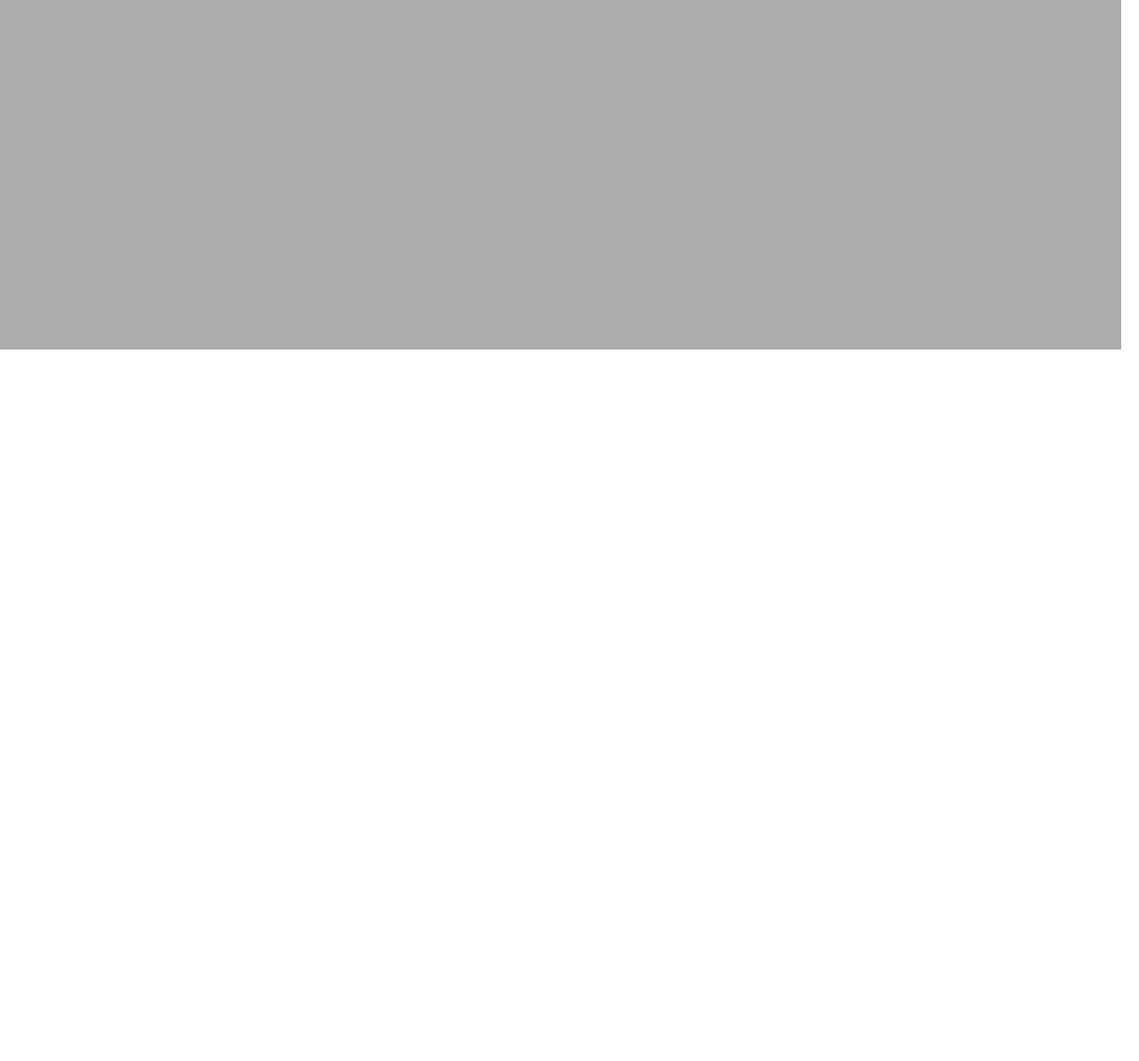
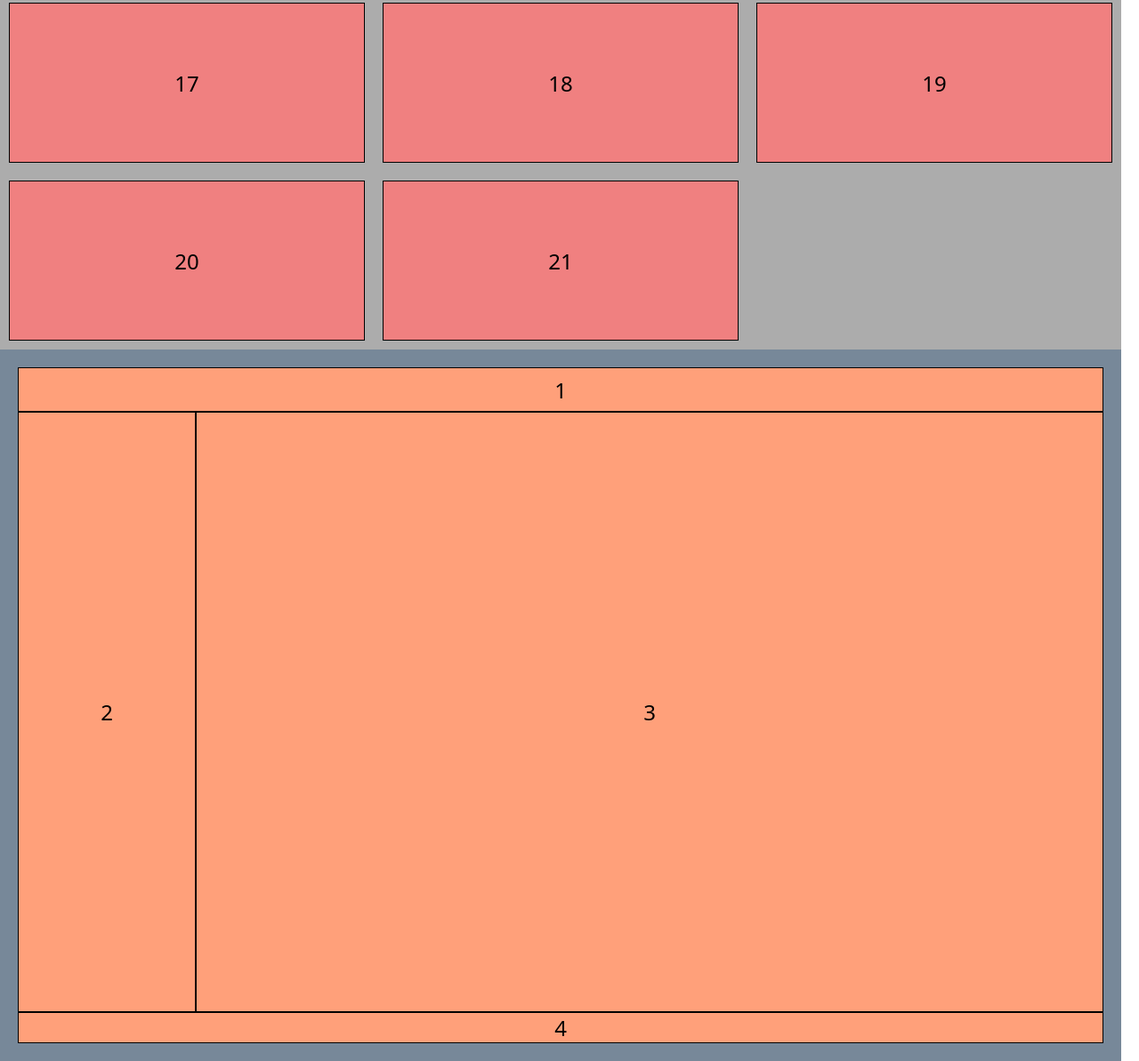
Before and after one commit to gustaoi/html-css-otavio-miranda, a plain HTML site: page aula-33-grid/index.html in a window 1280 px wide. Shown: the part 1207-2400 px from the top of the page at 89% size. Before the commit the page ends 1600 px from the top, so only its background shows below. Drawn offline with Linux system fonts and the light colour scheme.

Commit message:
class-33 finished

```diff
--- a/aula-33-grid/index.html
+++ b/aula-33-grid/index.html
@@ -21,7 +21,7 @@
         <div class="text-center">9 - 8 na mesma linha com o grid-row-start / podendo subir 8 com o z-index</div>
         <div class="text-center">10</div>
         <div class="text-center">12</div>
-        <div class="text-center">13</div>
+        <div class="text-center">13 - Usando a grid-area: * / * / * / *</div>
         <div class="text-center">14</div>
         <div class="text-center">15</div>
         <div class="text-center">16</div>
@@ -31,5 +31,12 @@
         <div class="text-center">20</div>
         <div class="text-center">21</div>
     </main>
+
+    <section class="grid-2">
+        <div class="text-center">1</div>
+        <div class="text-center">2</div>
+        <div class="text-center">3</div>
+        <div class="text-center">4</div>
+    </section>
 </body>
 </html>
--- a/aula-33-grid/style.css
+++ b/aula-33-grid/style.css
@@ -36,9 +36,11 @@ body {
     grid-template-columns: repeat(3, 1fr);
 
     /* grid em linha */
-    grid-template-rows: repeat(7, 1fr 2fr);
+    grid-template-rows: repeat(8, 1fr);
 
-    gap: 20px;
+    /* gap: 20px 20px; */
+    row-gap: 20px;
+    column-gap: 20px;
 
     /* Visual */
     background-color: rgb(172, 172, 172);
@@ -79,3 +81,58 @@ body {
     /* Visual */
     background-color: lightgreen;
 }
+
+.grid div:nth-child(12) {
+    grid-area: 5 / 2 / 5 / 4;
+
+    /* Visual */
+    background-color: lightgoldenrodyellow;
+}
+
+.grid-2 {
+    display: grid;
+    width: calc(100vw - 20px);
+    height: 100vh;
+
+    padding: 20px;
+
+    grid-template-rows: 50px 1fr auto;
+    grid-template-columns: 200px 1fr;
+
+    grid-template-areas: 'header header' 'nav main' ' footer footer';
+
+    /* Visual */
+    background-color: lightslategrey;
+}
+
+.grid-2 div {
+    /* width: 150px;
+    height: 150px; */
+
+    /* Visual */
+    background-color: lightsalmon;
+
+    border: 1.5px solid black;
+}
+
+.grid-2 div:nth-child(1) {
+    grid-area: header;
+}
+
+.grid-2 div:nth-child(2) {
+    grid-area: nav;
+}
+
+.grid-2 div:nth-child(3) {
+    grid-area: main;
+}
+
+.grid-2 div:nth-child(4) {
+    grid-area: footer;
+}
+
+@media (max-width: 768px) {
+    .grid div:nth-child(5) {
+        grid-column: span 1;
+    }
+}
```
